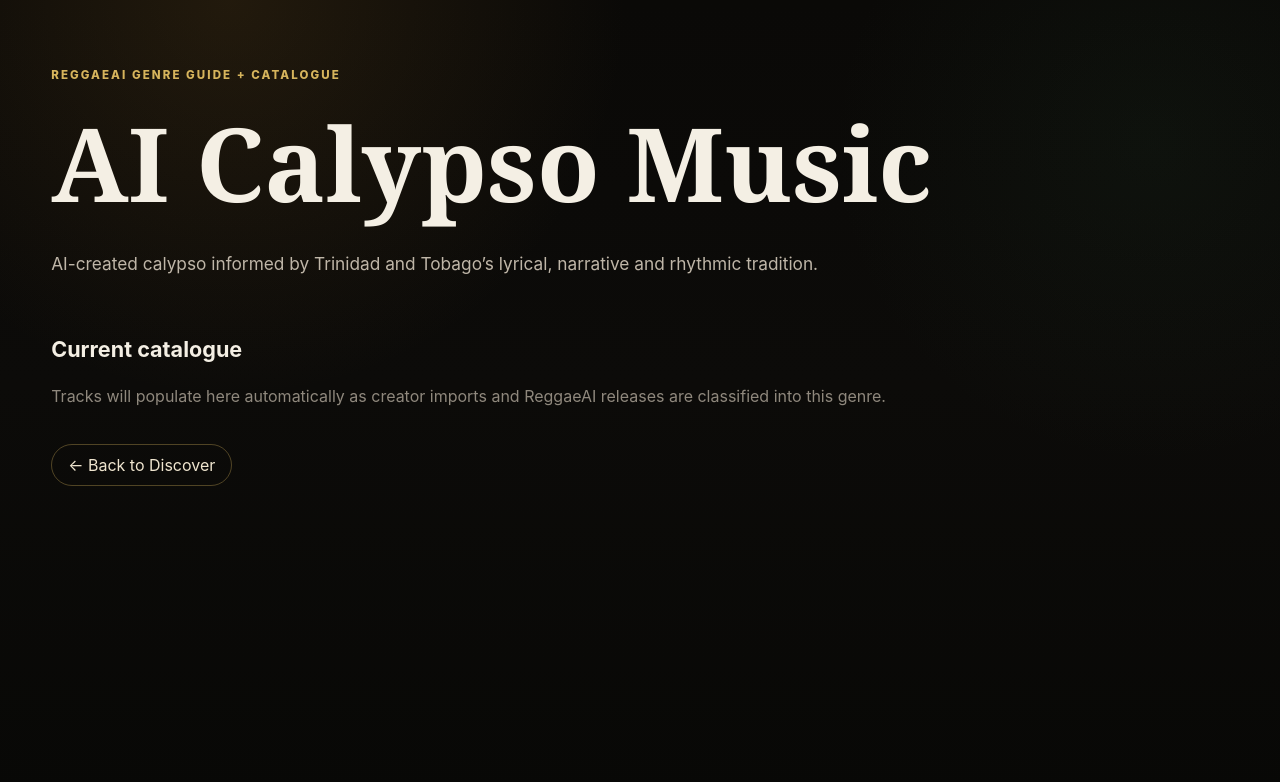
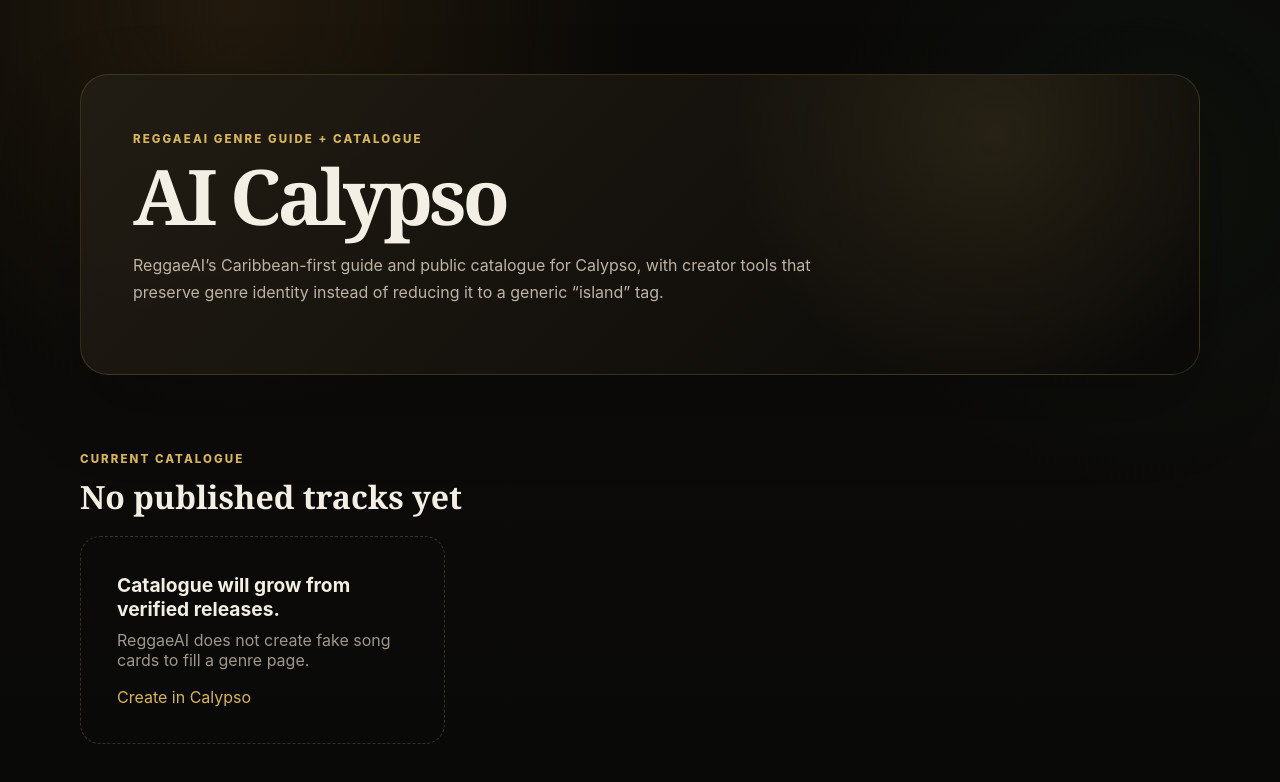
Before and after one commit to thecaribbeanpressnetwork-lang/reggaeai, a Next.js app: page /genres/ai-calypso in a window 1280 px wide. Shown: the top 782 px of the page. Built offline with nearby package versions, Linux system fonts and the light colour scheme; no server answers; the database is empty.

Commit message:
Expand genre pages to full Caribbean taxonomy with real catalogue reads

```diff
--- a/app/genres/[slug]/page.js
+++ b/app/genres/[slug]/page.js
@@ -1,44 +1,35 @@
 import { notFound } from 'next/navigation';
+import { databaseConfigured, query } from '../../../lib/db';
+import { caribbeanGenreOptions, genreIntelligence } from '../../../lib/caribbeanGenres';
 
-const genres = {
-  'ai-reggae': { name: 'AI Reggae Music', description: 'Caribbean reggae created with AI assistance or generation, spanning roots, modern reggae, dub, lovers rock and country reggae.' },
-  'ai-soca': { name: 'AI Soca Music', description: 'AI-assisted and AI-generated soca rooted in Caribbean carnival energy, including power and groovy soca traditions.' },
-  'ai-calypso': { name: 'AI Calypso Music', description: 'AI-created calypso informed by Trinidad and Tobago’s lyrical, narrative and rhythmic tradition.' },
-  'ai-kaiso': { name: 'AI Kaiso Music', description: 'AI-assisted kaiso presented as its own Caribbean tradition rather than flattened into a generic calypso label.' },
-  'ai-extempo': { name: 'AI Extempo', description: 'AI explorations of extempo, preserving its identity as a distinct improvisational Trinidad and Tobago vocal form.' },
-  'ai-steelpan': { name: 'AI Steelpan Music', description: 'AI-assisted steelpan compositions and instrumentals built around the Caribbean steel orchestra tradition.' },
-  'caribbean-ai-hip-hop': { name: 'Caribbean AI Hip Hop', description: 'AI-assisted hip hop and rap shaped by Caribbean cadence, language, production and regional identity.' },
-  'ai-dancehall': { name: 'AI Dancehall', description: 'AI-assisted dancehall rooted in Jamaican rhythmic language and Caribbean sound-system culture.' },
-  'country-reggae': { name: 'Country Reggae', description: 'The meeting point between reggae rhythm, Caribbean storytelling and country songcraft.' },
-  'roots-reggae': { name: 'Roots Reggae', description: 'Roots-focused reggae catalogue emphasizing bass, one-drop feel, dub space and conscious songwriting.' }
+const aiLanding = {
+  'ai-reggae':'Reggae','ai-soca':'Soca','ai-calypso':'Calypso','ai-kaiso':'Kaiso','ai-extempo':'Extempo','ai-steelpan':'AI Steelpan','ai-dancehall':'Dancehall','caribbean-ai-hip-hop':'Caribbean Hip Hop'
 };
+const allGenres = Object.fromEntries(caribbeanGenreOptions.map(g=>[g.slug,g.label]));
+const genreNames = {...allGenres,...aiLanding};
 
-export function generateStaticParams() {
-  return Object.keys(genres).map((slug) => ({ slug }));
+function descriptionFor(slug,name){
+  const special={
+    'kaiso':'Kaiso is preserved as its own Trinidad and Tobago tradition rather than being flattened into a generic calypso label.',
+    'extempo':'Extempo is presented as a distinct improvisational Trinidad and Tobago vocal tradition.',
+    'santimanitay':'Santimanitay is treated as a distinct challenge/refrain tradition connected to extempo and Kalinda contexts.',
+    'lavway':'Lavway / Lavwé is treated as a call-and-response chant tradition associated with Trinidad and Tobago Kalinda stickfighting.',
+    'country-reggae':'Country Reggae brings reggae rhythmic language together with country storytelling and songcraft.',
+    'ai-steelpan':'AI Steelpan focuses on AI-assisted music centered on realistic steelpan phrasing and Caribbean arrangement.'
+  };
+  return special[slug]||`ReggaeAI’s Caribbean-first guide and public catalogue for ${name}, with creator tools that preserve genre identity instead of reducing it to a generic “island” tag.`;
 }
 
-export async function generateMetadata({ params }) {
-  const { slug } = await params;
-  const genre = genres[slug];
-  if (!genre) return {};
-  return { title: genre.name, description: genre.description };
+export function generateStaticParams(){return Object.keys(genreNames).map(slug=>({slug}));}
+export async function generateMetadata({params}){const{slug}=await params;const name=genreNames[slug];if(!name)return{};return{title:`${slug.startsWith('ai-')?'AI ':''}${name} Music`,description:descriptionFor(slug,name)};}
+
+export default async function GenrePage({params}){
+  const{slug}=await params;const name=genreNames[slug];if(!name)notFound();
+  let tracks=[];
+  if(databaseConfigured())try{
+    const canonical=slug.startsWith('ai-')?slug.slice(3):slug;
+    const result=await query(`select distinct r.slug,r.title,a.display_name artist from recordings r left join artists a on a.id=r.primary_artist_id left join recording_genres rg on rg.recording_id=r.id left join genres g on g.id=rg.genre_id where r.publication_state='PUBLISHED' and (g.slug=$1 or lower(coalesce(r.primary_genre,''))=lower($2)) order by r.title limit 100`,[canonical,name]);tracks=result.rows;
+  }catch(error){console.error('genre_catalogue_read_failed',error?.message||error);}
+  const intelligence=genreIntelligence(slug.startsWith('ai-')?slug.slice(3):slug);
+  return <main className="detailShell"><section className="detailHero compact"><span className="eyebrow">REGGAEAI GENRE GUIDE + CATALOGUE</span><h1>{slug.startsWith('ai-')&&!name.startsWith('AI ')?`AI ${name}`:name}</h1><p>{descriptionFor(slug,name)}</p></section><section className="detailSection"><div className="sectionHeading"><span className="eyebrow">CURRENT CATALOGUE</span><h2>{tracks.length?`${tracks.length} published`: 'No published tracks yet'}</h2></div><div className="resultGrid">{tracks.map(track=><a className="resultCard" key={track.slug} href={`/music/${track.slug}`}><span className="resultType">track</span><strong>{track.title}</strong><span>{track.artist||'Artist'} →</span></a>)}{!tracks.length?<div className="emptyState"><strong>Catalogue will grow from verified releases.</strong><span>ReggaeAI does not create fake song cards to fill a genre page.</span><a href="/create">Create in {intelligence.label}</a></div>:null}</div></section></main>;
 }
-
-export default async function GenrePage({ params }) {
-  const { slug } = await params;
-  const genre = genres[slug];
-  if (!genre) notFound();
-
-  return (
-    <main className="content" style={{paddingTop:56}}>
-      <p className="eyebrow">REGGAEAI GENRE GUIDE + CATALOGUE</p>
-      <h1 style={{fontFamily:'Georgia,serif',fontSize:'clamp(3rem,8vw,6.5rem)',margin:'10px 0'}}>{genre.name}</h1>
-      <p style={{maxWidth:820,color:'#bfb6a8',fontSize:'1.08rem',lineHeight:1.75}}>{genre.description}</p>
-      <section className="rail" style={{marginTop:48}}>
-        <div className="railHeader"><h2>Current catalogue</h2></div>
-        <p style={{color:'#8f887d'}}>Tracks will populate here automatically as creator imports and ReggaeAI releases are classified into this genre.</p>
-      </section>
-      <p><a className="secondary linkButton" href="/">← Back to Discover</a></p>
-    </main>
-  );
-}
```
